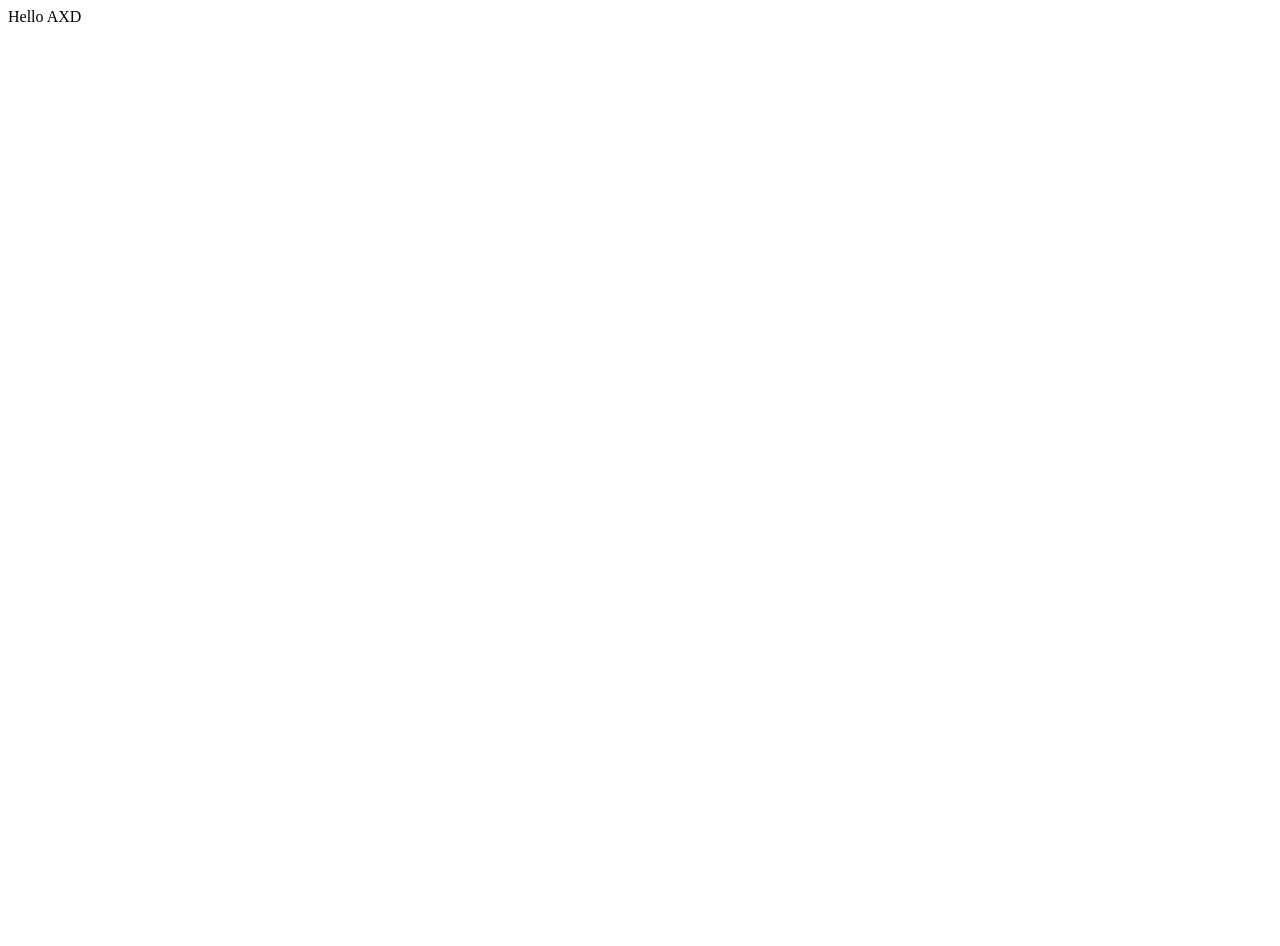
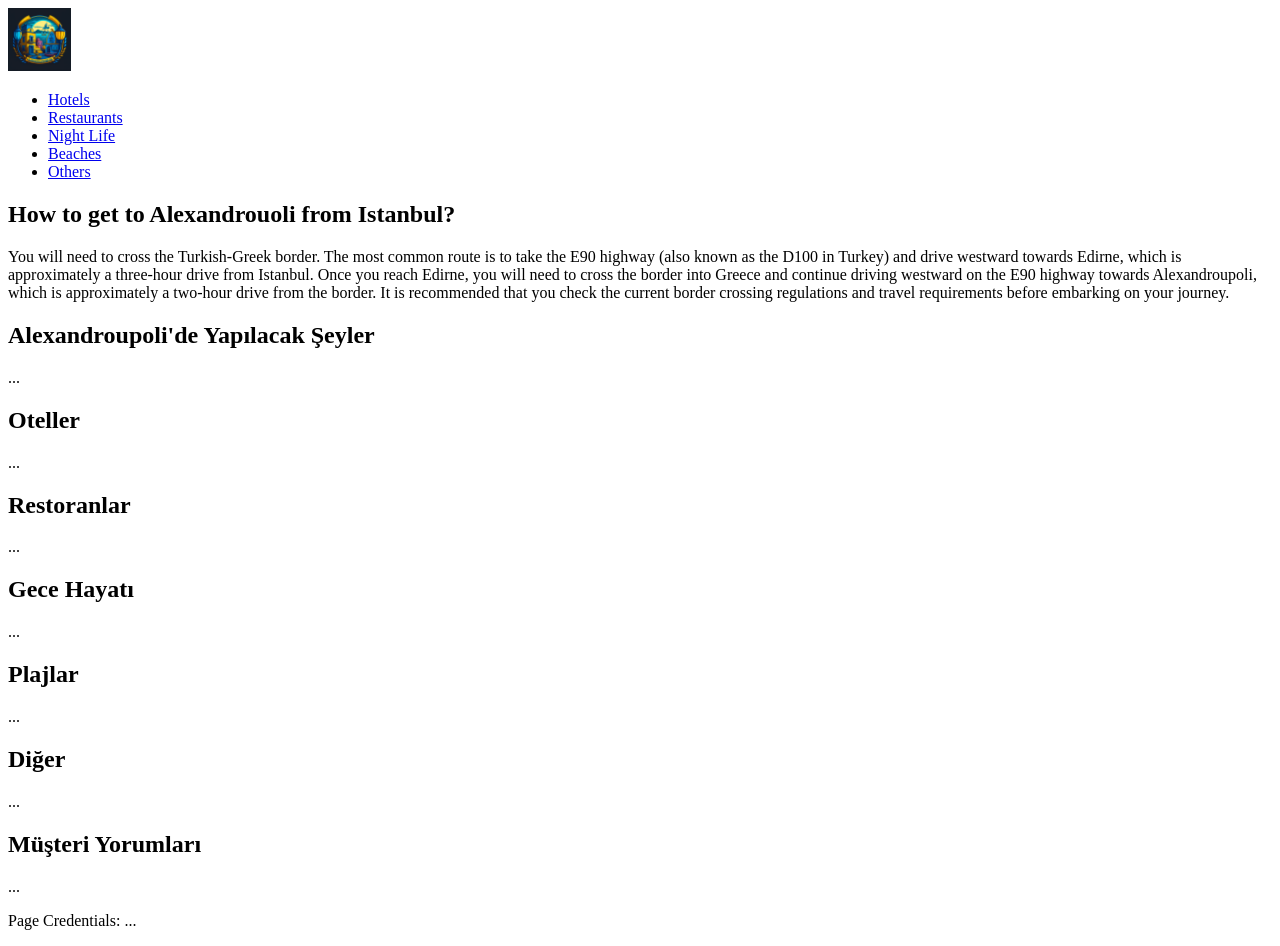
Before and after one commit to ugggur/AXD, a plain HTML site: page AXD.html in a window 1280 px wide. Before the commit the page ends 800 px from the top, so only its background shows below. Drawn offline with Linux system fonts and the light colour scheme.

Commit message:
Using chatGPT

```diff
--- a/AXD.html
+++ b/AXD.html
@@ -1,3 +1,74 @@
-<div>
-	<p>Hello AXD</p>
-</div>
+<!DOCTYPE html>
+<html lang="tr">
+<head>
+  <meta charset="UTF-8">
+  <meta name="viewport" content="width=device-width, initial-scale=1.0">
+  <title>Alexandroupoli Tourist Guide | Booking.com Affiliate</title>
+  <meta name="description" content="Thiings to do in Alexandroupoli">
+  <link rel="stylesheet" href="styles.css">
+</head>
+<body>
+  <header>
+    <div class="logo">
+      <img src="logo.png" width="5%" height="auto" alt="Alexandroupoli Website Logo">
+    </div>
+    <nav>
+      <ul>
+        <li><a href="#hotels">Hotels</a></li>
+        <li><a href="#restaurants">Restaurants</a></li>
+        <li><a href="#nightlife">Night Life</a></li>
+        <li><a href="#beaches">Beaches</a></li>
+        <li><a href="#others">Others</a></li>
+      </ul>
+    </nav>
+  </header>
+
+  <main>
+    <section class="content">
+      <article>
+        <h2>How to get to Alexandrouoli from Istanbul?</h2>
+        <p>You will need to cross the Turkish-Greek border. The most common route is to take the E90 highway (also known as the D100 in Turkey) and drive westward towards Edirne, which is approximately a three-hour drive from Istanbul. Once you reach Edirne, you will need to cross the border into Greece and continue driving westward on the E90 highway towards Alexandroupoli, which is approximately a two-hour drive from the border. It is recommended that you check the current border crossing regulations and travel requirements before embarking on your journey.</p>
+      </article>
+
+      <article>
+        <h2>Alexandroupoli'de Yapılacak Şeyler</h2>
+        <p>...</p>
+      </article>
+
+      <section id="hotels">
+        <h2>Oteller</h2>
+        ...
+      </section>
+
+      <section id="restaurants">
+        <h2>Restoranlar</h2>
+        ...
+      </section>
+
+      <section id="nightlife">
+        <h2>Gece Hayatı</h2>
+        ...
+      </section>
+
+      <section id="beaches">
+        <h2>Plajlar</h2>
+        ...
+      </section>
+
+      <section id="others">
+        <h2>Diğer</h2>
+        ...
+      </section>
+    </section>
+
+    <aside class="testimonials">
+      <h2>Müşteri Yorumları</h2>
+      ...
+    </aside>
+  </main>
+
+  <footer>
+    <p>Page Credentials: ...</p>
+  </footer>
+</body>
+</html>
```
